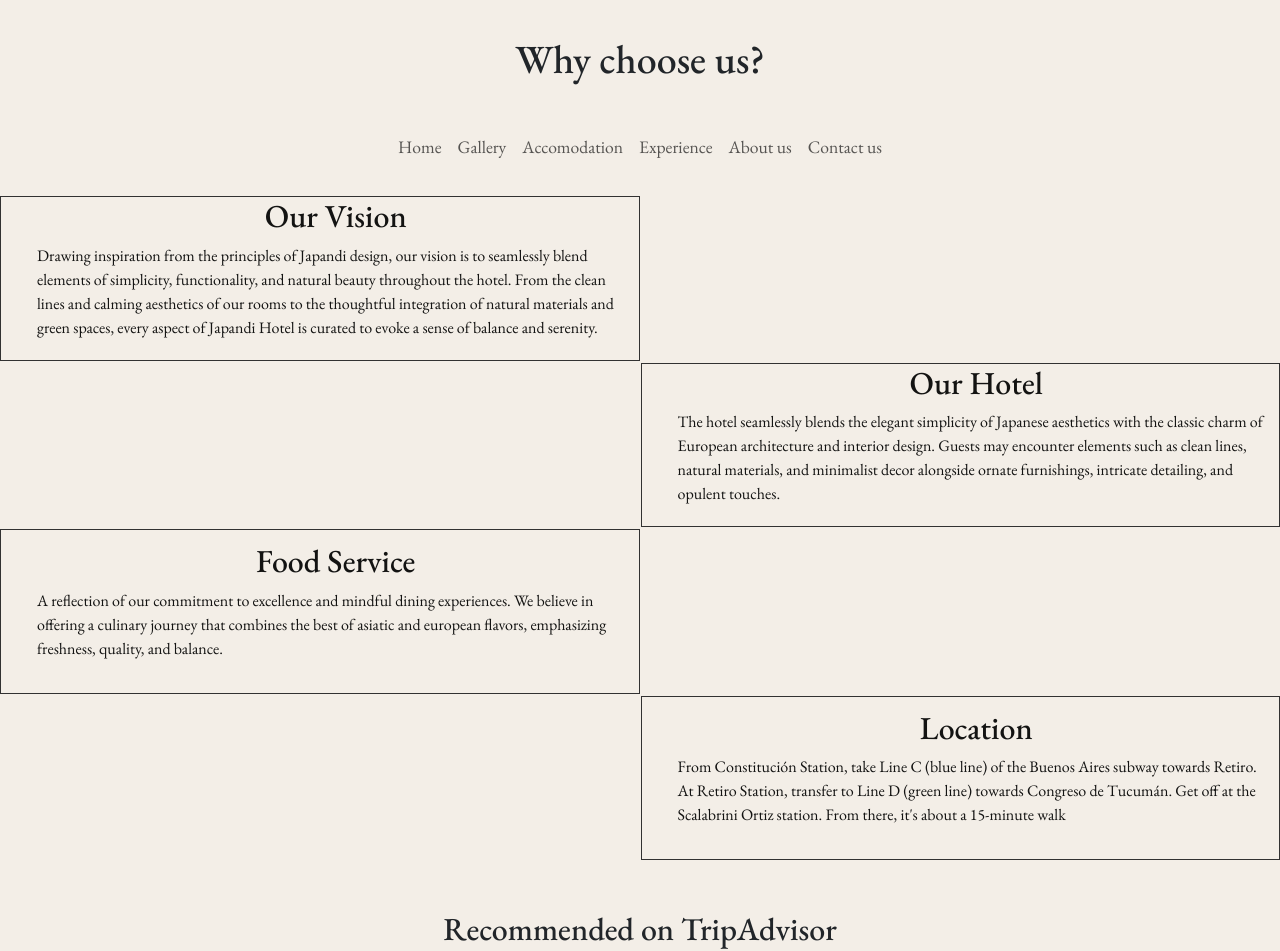
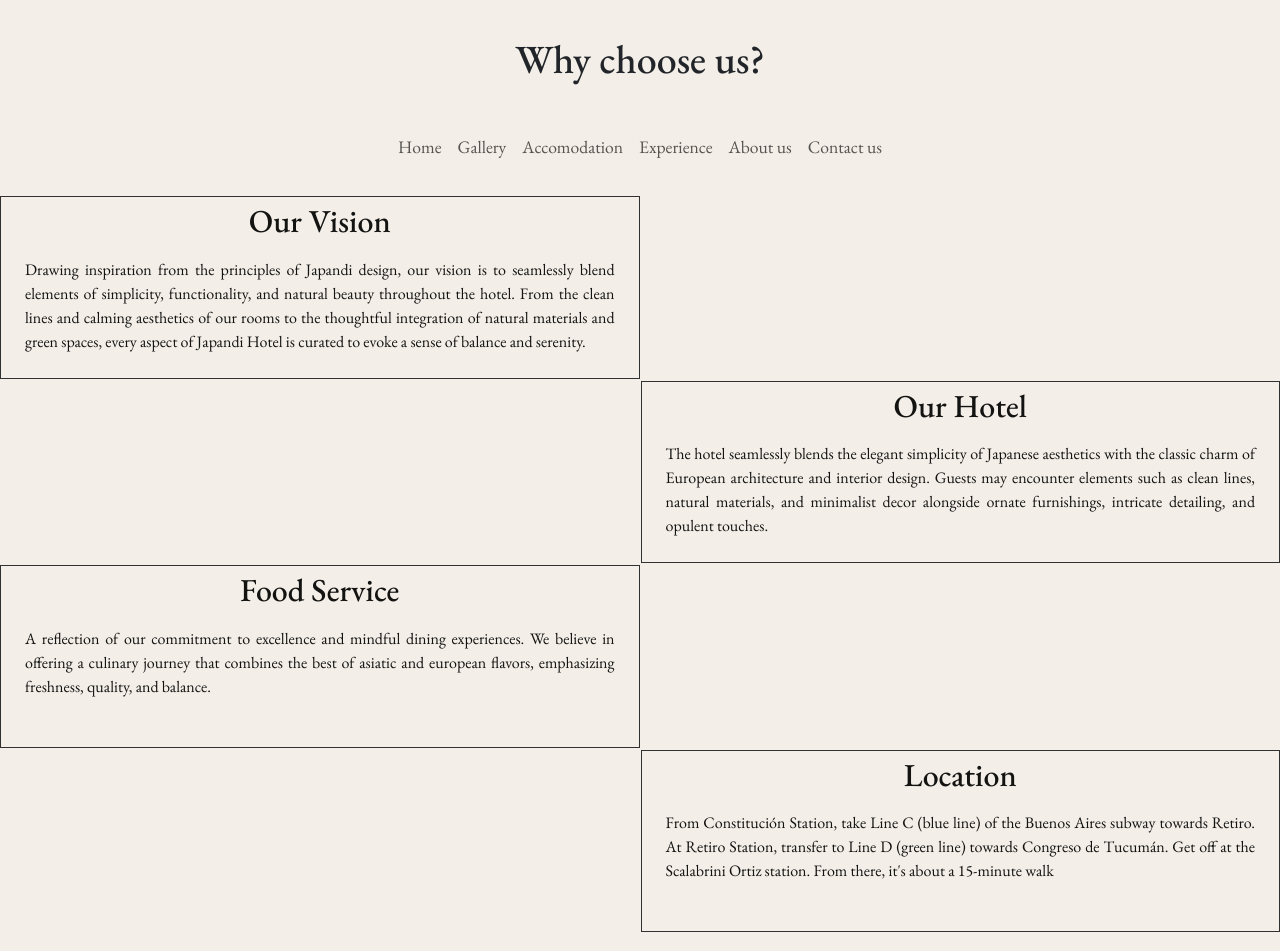
Before and after one commit to megupass/Trabajo-Coder, a website: page html/aboutus.html in a window 1280 px wide. Shown: the top 951 px of the page. Drawn offline with nearby package versions, Linux system fonts and the light colour scheme; a script that the page names is missing.

Commit message:
se modificó etiquetas semanticas en about us

```diff
--- a/html/aboutus.html
+++ b/html/aboutus.html
@@ -52,37 +52,25 @@
     <main>
 
       <section class="padre1">
+
             <div class="hijoA">
-              <ul class="ulaboutus">
-                <li>
-                  <h2 class="listaboutus1">Our Vision</h2>
-                  <p class="parrafoaboutus">Drawing inspiration from the principles of Japandi design, our vision is to seamlessly blend elements of simplicity, functionality, and natural beauty throughout the hotel. From the clean lines and calming aesthetics of our rooms to the thoughtful integration of natural materials and green spaces, every aspect of Japandi Hotel is curated to evoke a sense of balance and serenity.</p>
-                </li>
-              </ul>
+                  <h2 >Our Vision</h2>
+                  <p >Drawing inspiration from the principles of Japandi design, our vision is to seamlessly blend elements of simplicity, functionality, and natural beauty throughout the hotel. From the clean lines and calming aesthetics of our rooms to the thoughtful integration of natural materials and green spaces, every aspect of Japandi Hotel is curated to evoke a sense of balance and serenity.</p>
             </div>
+
             <div class="hijoB">
-              <ul class="ulaboutus">
-                <li>
-                  <h2 class="listaboutus1">Our Hotel</h2>
-                  <p class="parrafoaboutus">The hotel seamlessly blends the elegant simplicity of Japanese aesthetics with the classic charm of European architecture and interior design. Guests may encounter elements such as clean lines, natural materials, and minimalist decor alongside ornate furnishings, intricate detailing, and opulent touches.</p>
-                </li>
-              </ul>
+                  <h2>Our Hotel</h2>
+                  <p>The hotel seamlessly blends the elegant simplicity of Japanese aesthetics with the classic charm of European architecture and interior design. Guests may encounter elements such as clean lines, natural materials, and minimalist decor alongside ornate furnishings, intricate detailing, and opulent touches.</p>
             </div>
+
             <div class="hijoC">
-              <ul class="ulaboutus">
-                <li>
-                  <h2 class="listaboutus1">Food Service</h2>
-                  <p class="parrafoaboutus">A reflection of our commitment to excellence and mindful dining experiences. We believe in offering a culinary journey that combines the best of asiatic and european flavors, emphasizing freshness, quality, and balance.</p>
-                </li>
-              </ul>
+                  <h2>Food Service</h2>
+                  <p>A reflection of our commitment to excellence and mindful dining experiences. We believe in offering a culinary journey that combines the best of asiatic and european flavors, emphasizing freshness, quality, and balance.</p>
             </div>
+
             <div class="hijoD">
-              <ul class="ulaboutus">
-                <li>
-                  <h2 class="listaboutus1">Location</h2>
-                  <p class="parrafoaboutus">From Constitución Station, take Line C (blue line) of the Buenos Aires subway towards Retiro. At Retiro Station, transfer to Line D (green line) towards Congreso de Tucumán. Get off at the Scalabrini Ortiz station. From there, it's about a 15-minute walk</p>
-              </li>
-              </ul>
+                  <h2>Location</h2>
+                  <p>From Constitución Station, take Line C (blue line) of the Buenos Aires subway towards Retiro. At Retiro Station, transfer to Line D (green line) towards Congreso de Tucumán. Get off at the Scalabrini Ortiz station. From there, it's about a 15-minute walk</p>
             </div>
 
       </section>
--- a/package.json
+++ b/package.json
@@ -1,11 +1,11 @@
 {
   "name": "trabajocodernishimura",
   "version": "1.0.0",
-  "description": "",
   "main": "index.js",
   "scripts": {
     "test": "echo \"Error: no test specified\" && exit 1"
   },
   "author": "",
-  "license": "ISC"
+  "license": "ISC",
+  "description": ""
 }
--- a/scss/_aboutus.scss
+++ b/scss/_aboutus.scss
@@ -40,39 +40,41 @@ header{
         border: #313131 solid 1px;
         grid-area: a;
         display: flex;
+        flex-direction: column;
         align-items: center;
+        font-family: $font-family;
+        h2{
+            text-align: center;
+            padding-top: 5px;
 
-        .ulaboutus{
-            list-style-type: none;
-            font-family: $font-family;
-            .listaboutus1{
-                text-align: center;
-                font-family: $font-family;
         }
-            .parrafoaboutus{
+        p{
             margin: 4px;
-                font-weight: normal;
-                font-family: $font-family;
+            text-align:justify;
+            padding:20px;
+            padding-top: 5px;
+
         }
-        }
+
     }
     .hijoB{
         border: #313131 solid 1px;
         grid-area: b;
         display: flex;
+        flex-direction: column;
         align-items: center;
+        font-family: $font-family;
+        h2{
+            text-align: center;
+            padding-top: 5px;
 
-        .ulaboutus{
-            list-style-type: none;
-            .listaboutus1{
-                text-align: center;
-                font-family: $font-family;
         }
-            .parrafoaboutus{
+        p{
             margin: 4px;
-                font-weight: normal;
-                font-family: $font-family;
-            }
+            text-align:justify;
+            padding:20px;
+            padding-top: 5px;
+
         }
     }
 
@@ -81,40 +83,45 @@ header{
         border: #313131 solid 1px;
         grid-area: c;
         display: flex;
+        flex-direction: column;
         align-items: center;
+        font-family: $font-family;
+        h2{
+            text-align: center;
+            padding-top: 5px;
 
-        .ulaboutus{
-            list-style-type: none;
-            .listaboutus1{
-                text-align: center;
-                font-family: $font-family;
         }
-            .parrafoaboutus{
+        p{
             margin: 4px;
-                font-weight: normal;
-                font-family: $font-family;
+            text-align:justify;
+            padding:20px;
+            padding-top: 5px;
+
         }
-        }
+
+
     }
 
     .hijoD{
         border: #313131 solid 1px;
         grid-area: d;
         display: flex;
+        flex-direction: column;
         align-items: center;
+        font-family: $font-family;
+        h2{
+            text-align: center;
+            padding-top: 5px;
 
-        .ulaboutus{
-            list-style-type: none;
-            .listaboutus1{
-                text-align: center;
-                font-family: $font-family;
         }
-            .parrafoaboutus{
+        p{
             margin: 4px;
-                font-weight: normal;
-                font-family: $font-family;
+            text-align:justify;
+            padding:20px;
+            padding-top: 5px;
+
         }
-        }
+
     }
 
 
--- a/scss/_experience.scss
+++ b/scss/_experience.scss
@@ -1,14 +1,15 @@
 
 main{
   .expeperiencecontainer {
+    font-family: $font-family;
     padding-top: 20px;
-    padding-right: 20px;
+    padding-right: 0px;
     padding-left: 20px;
     display: grid;
     grid-template-columns: 1fr 1fr 1fr;
-    grid-template-rows: 1.5fr 1.5fr 1.5fr;
-    grid-auto-columns: 1fr;
-    grid-auto-rows: 1fr;
+    grid-template-rows: 1fr 1fr 1fr;
+    grid-auto-columns: 0.1fr;
+    grid-auto-rows: 0.1fr;
     gap: 12px 19px;
     grid-auto-flow: row;
     grid-template-areas:
@@ -39,6 +40,7 @@ main{
     .textowellnes {
       grid-area: textowellnes;
       padding-top: 30px;
+
       .h2wellness{
         text-align: center;
       }
@@ -55,6 +57,7 @@ main{
     .fotodinning1 {
       grid-area: fotodinning1;
       padding-top: 20px;
+
     }
 
 
@@ -68,14 +71,22 @@ main{
     }
     .textocelebration {
       grid-area: textocelebration;
+      padding-top: 20px;
+
         .h2celebration{
           text-align: center;
         }
       }
 
-    .fotocelebration { grid-area: fotocelebration; }
+    .fotocelebration {
+      grid-area: fotocelebration;
+      padding-top: 20px;
+    }
 
-    .fotocelebration1 { grid-area: fotocelebration1; }
+    .fotocelebration1 {
+      grid-area: fotocelebration1;
+      padding-top: 20px;
+    }
 
   }
 }
```
Also changed, not shown: html/experience.html (+20 -1 lines), css/style.css, multimedia/wellness3.jpg (added), multimedia/wellness4.jpg (added), 1 other file. Lines whose indentation alone changed are shown as unchanged.
